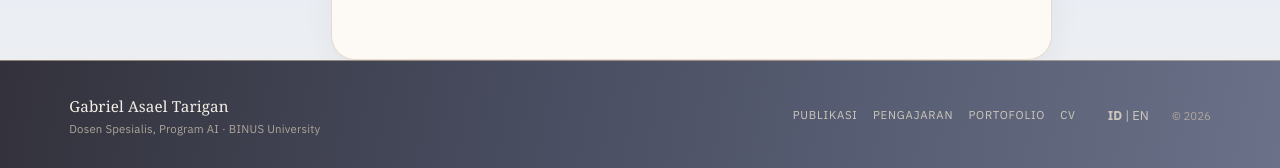
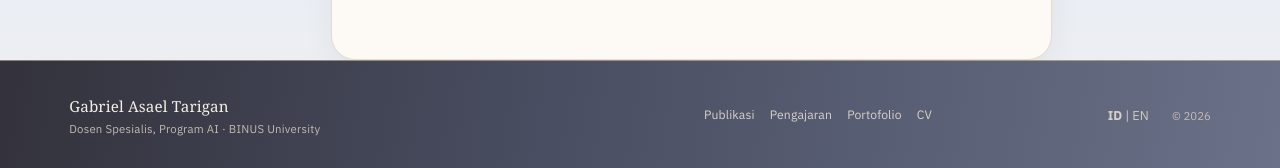
Before and after one commit to asaeltarigan/id, a Jekyll site: the page built from _pages/about.md, in a window 1280 px wide and 1400 px high, scrolled down 1073 px. Shown: the part 1229-1397 px from the top of the window. Built offline with Jekyll 4.4.1, drawn with Linux system fonts in a browser that asks for light colours; a style sheet for code colours, icons or effects is not loaded.

Commit message:
Footer: tengahkan tautan, teks sekunder lebih terang

```diff
--- a/_includes/head.html
+++ b/_includes/head.html
@@ -101,4 +101,4 @@
 <link rel="preconnect" href="https://fonts.gstatic.com" crossorigin>
 <link href="https://fonts.googleapis.com/css2?family=IBM+Plex+Sans:wght@400;500;600;700&display=swap" rel="stylesheet">
 <link rel="stylesheet" href="{{ base_path }}/assets/css/main.css">
-<link rel="stylesheet" href="{{ base_path }}/assets/css/custom.css?v=63">
+<link rel="stylesheet" href="{{ base_path }}/assets/css/custom.css?v=64">
--- a/assets/css/custom.css
+++ b/assets/css/custom.css
@@ -943,3 +943,25 @@ body { margin-bottom: 0 !important; }
   .page__footer .ftr { grid-template-columns: 1fr; gap: 0.75rem; }
   .ftr__links { gap: 0.7rem; }
 }
+
+/* footer balance: links sit between identity and meta instead of hugging right */
+.page__footer .ftr { grid-template-columns: minmax(0, 1fr) minmax(0, 1.1fr) auto; }
+
+.ftr__links { justify-content: center; }
+
+.ftr__links a,
+.ftr__links a:link,
+.ftr__links a:visited {
+  text-transform: none;
+  letter-spacing: 0.01em;
+  font-size: 0.76rem;
+  color: #d8d1c6 !important;
+}
+
+.ftr__meta, .ftr__role { color: #c2bab0 !important; }
+.page__footer .lang-nav a, .page__footer .lang-cur, .page__footer .lang-sep { color: #d8d1c6 !important; }
+
+@media (max-width: 760px) {
+  .page__footer .ftr { grid-template-columns: 1fr; }
+  .ftr__links { justify-content: flex-start; }
+}
```
